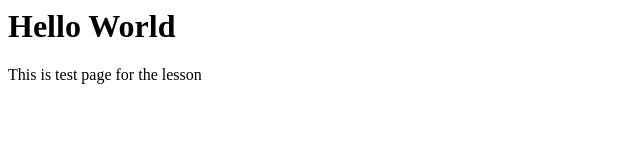
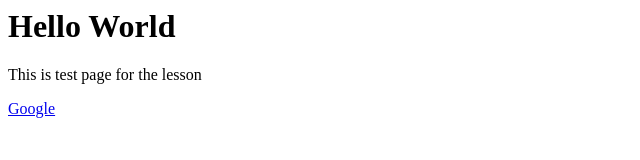
Before and after one commit to YuriyKonyukh/RSS-lessons, a plain HTML site: page index.html in a window 1280 px wide. Shown: the full height of the page, 0-640 px from the left. Drawn offline with Linux system fonts and the light colour scheme.

Commit message:
update: add link in index.html

```diff
--- a/index.html
+++ b/index.html
@@ -1,2 +1,4 @@
 <h1>Hello World</h1>
 <p>This is test page for the lesson</p>
+
+<a href="google.com" alt="Сайт Гугл">Google</a>
```
